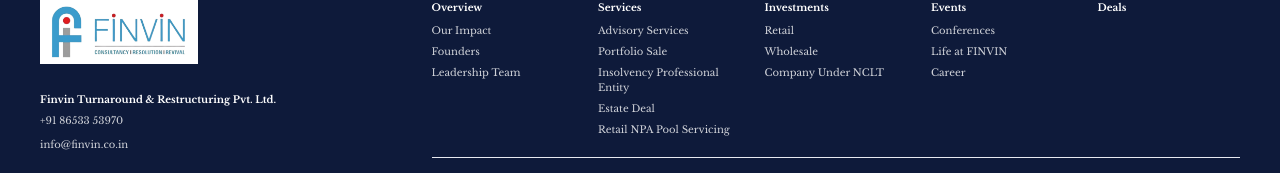
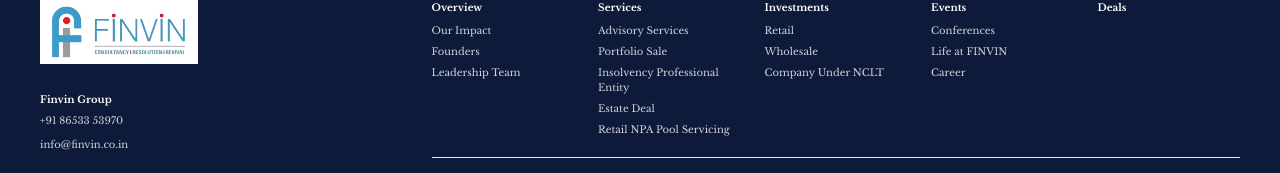
Before and after one commit to finvindev/finvin-site-nextjs, a Next.js app: page / in a window 1280 px wide. Shown: the part 2820-2993 px from the top of the page. Built offline with nearby package versions, Linux system fonts and the light colour scheme.

Commit message:
Finvin rename

```diff
--- a/components/common/Footer.js
+++ b/components/common/Footer.js
@@ -96,7 +96,7 @@
               className="h-16 w-auto mb-7"
             />
             <p className="text-white font-semibold text-[10px] mb-1.5">
-              Finvin Turnaround &amp; Restructuring Pvt. Ltd.
+              Finvin Group
             </p>
             <p className="text-[10px] mb-0.5">+91 86533 53970</p>
             <a href="mailto:info@finvin.co.in" className="text-[10px] hover:text-white transition-colors">
```
